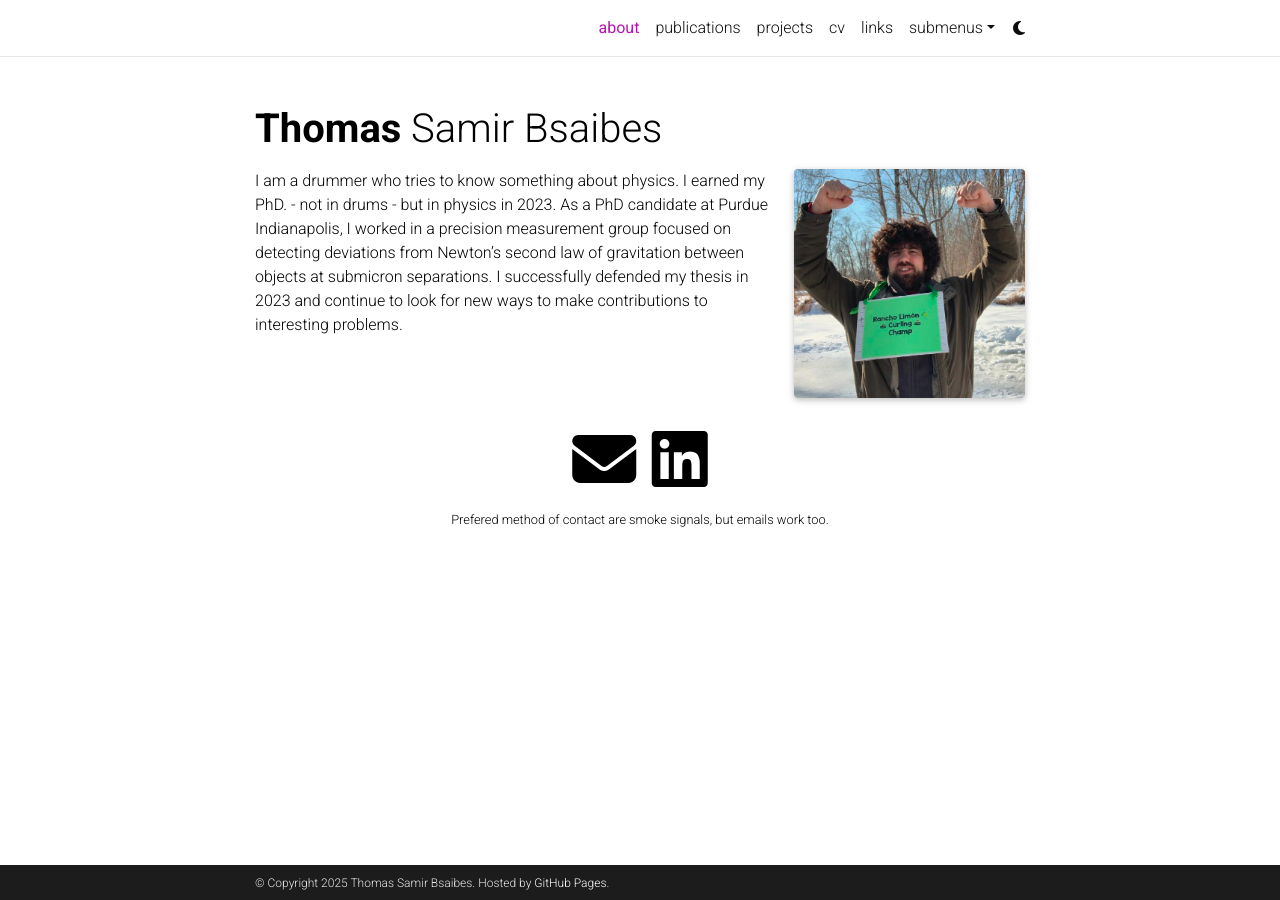
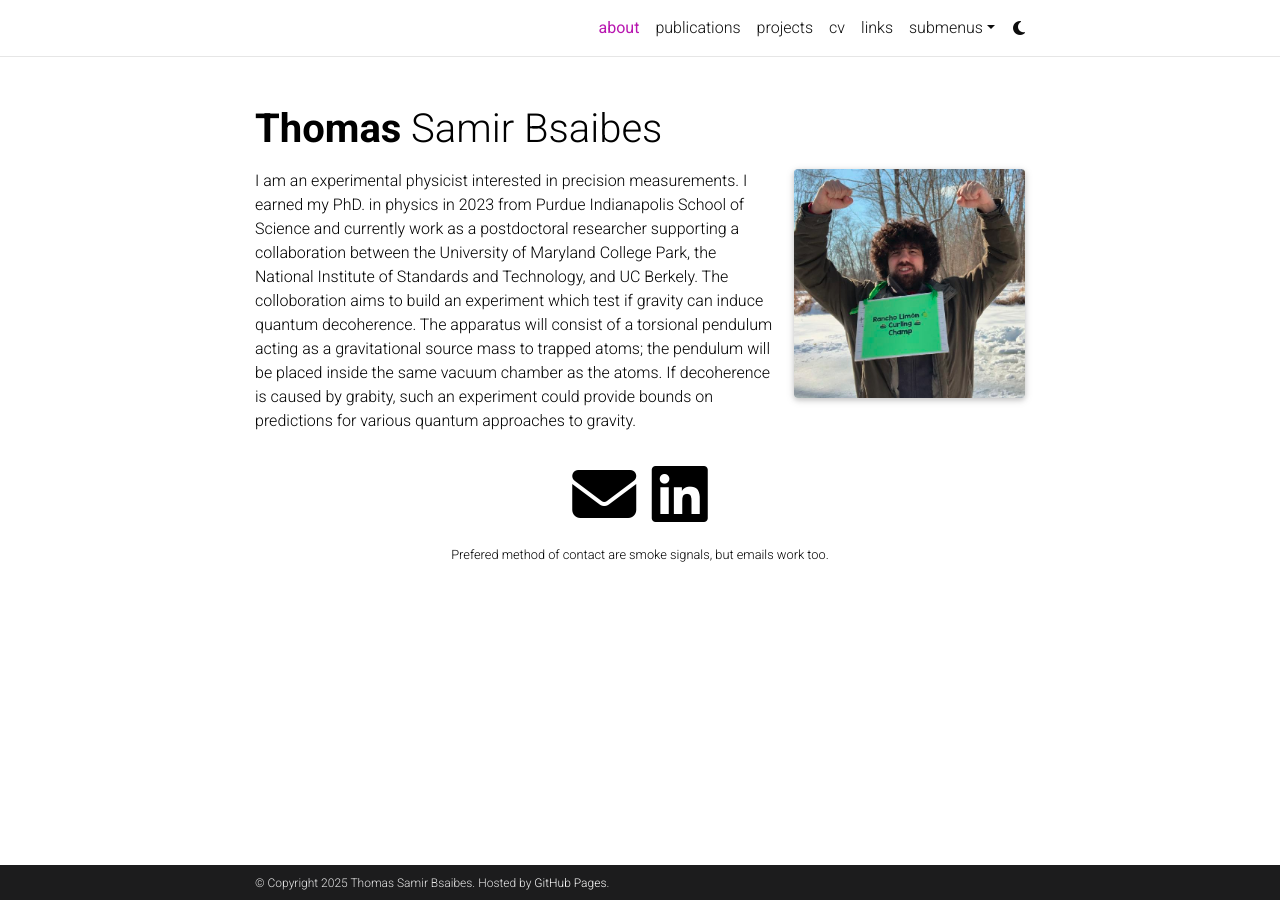
Before and after one commit to BsaibesT/bsaibest.github.io, a Jekyll site: the page built from _pages/about.md, in a window 1280 px wide. Built offline with Jekyll 4.4.1, drawn with Linux system fonts in a browser that asks for light colours; comment, search, counter and statistics services are not loaded; a style sheet for code colours, icons or effects is not loaded.

Commit message:
Update about.md

```diff
--- a/_pages/about.md
+++ b/_pages/about.md
@@ -19,7 +19,9 @@ selected_papers: false # includes a list of papers marked as "selected={true}"
 social: true  # includes social icons at the bottom of the page
 ---
 <!-- I may not know what I am doing but I am good at it. I am a human doing human things humanly.  -->
-I am a drummer who tries to know something about physics. I earned my PhD. - not in drums - but in physics in 2023. As a PhD candidate at Purdue Indianapolis, I worked in a precision measurement group focused on detecting deviations from Newton’s second law of gravitation between objects at submicron separations. I successfully defended my thesis in 2023 and continue to look for new ways to make contributions to interesting problems.
+I am an experimental physicist interested in precision measurements. I earned my PhD. in physics in 2023 from Purdue Indianapolis School of Science and currently work as a postdoctoral researcher supporting a collaboration between the University of Maryland College Park, the National Institute of Standards and Technology, and UC Berkely. The colloboration aims to build an experiment which test if gravity can induce quantum decoherence. The apparatus will consist of a torsional pendulum acting as a gravitational source mass to trapped atoms; the pendulum will be placed inside the same vacuum chamber as the atoms. If decoherence is caused by grabity, such an experiment could provide bounds on predictions for various quantum approaches to gravity.
+
+<!-- I am a drummer who tries to know something about physics. I earned my PhD. - not in drums - but in physics in 2023. As a PhD candidate at Purdue Indianapolis, I worked in a precision measurement group focused on detecting deviations from Newton’s second law of gravitation between objects at submicron separations. I successfully defended my thesis in 2023 and continue to look for new ways to make contributions to interesting problems. -->
 
 
 <!-- I am a physicist who recently completed a 1-year SMART Scholarship service commitment at the National Geospatial-Intelligence Agency (NGA) as a geodetic surveyor. During my time there, I carried out gravitational surveys and engaged with companies developing quantum based absolute gravimeters. Prior to the NGA, I was a physics PhD candidate at Purdue Indianapolis. His research focused on detecting deviations from Newton’s second law of gravitation for objects at submicron separations. I successfully defended my thesis in 2023 and continue to look for new ways to make contributions to interesting problems. -->
```
